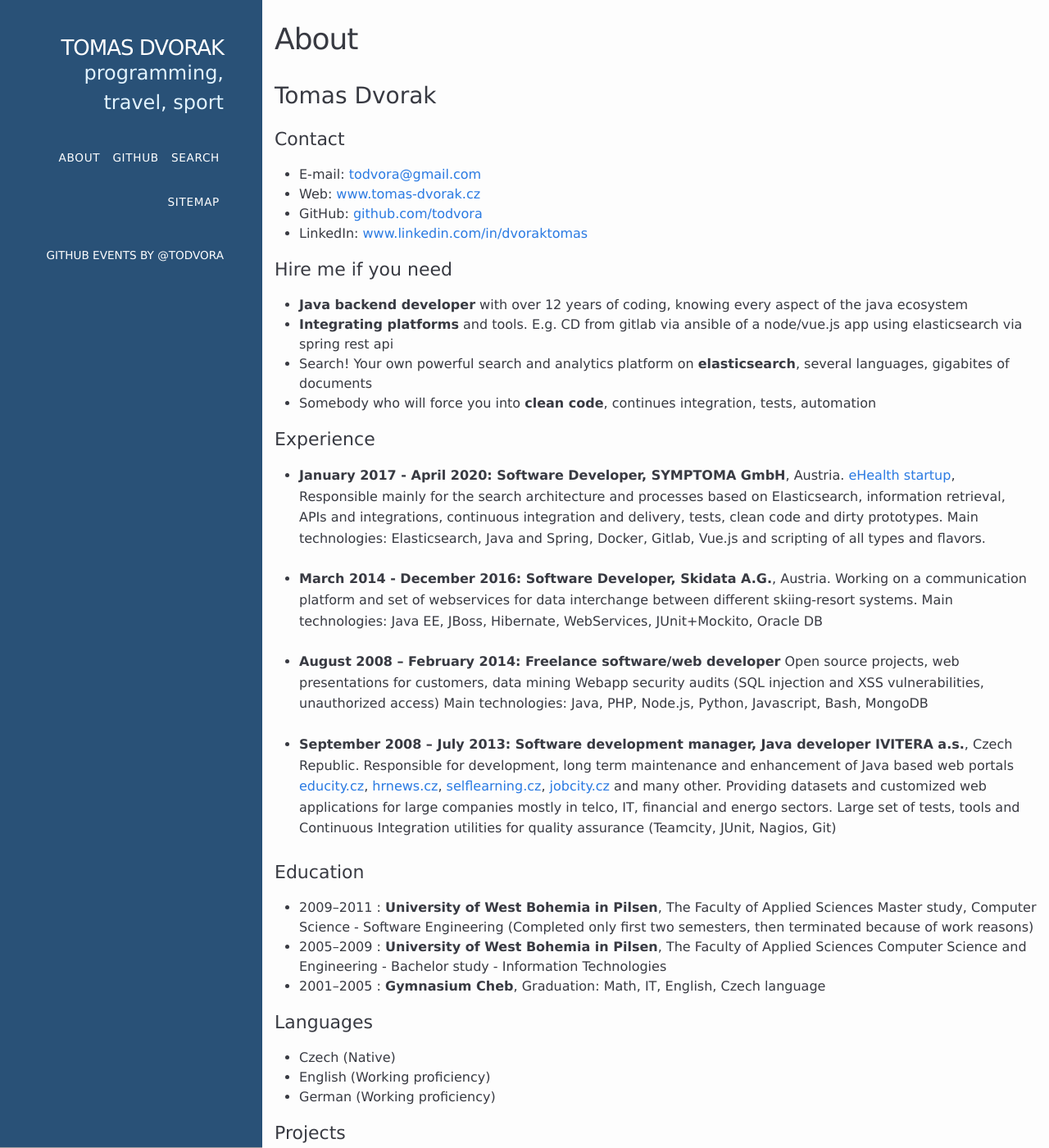
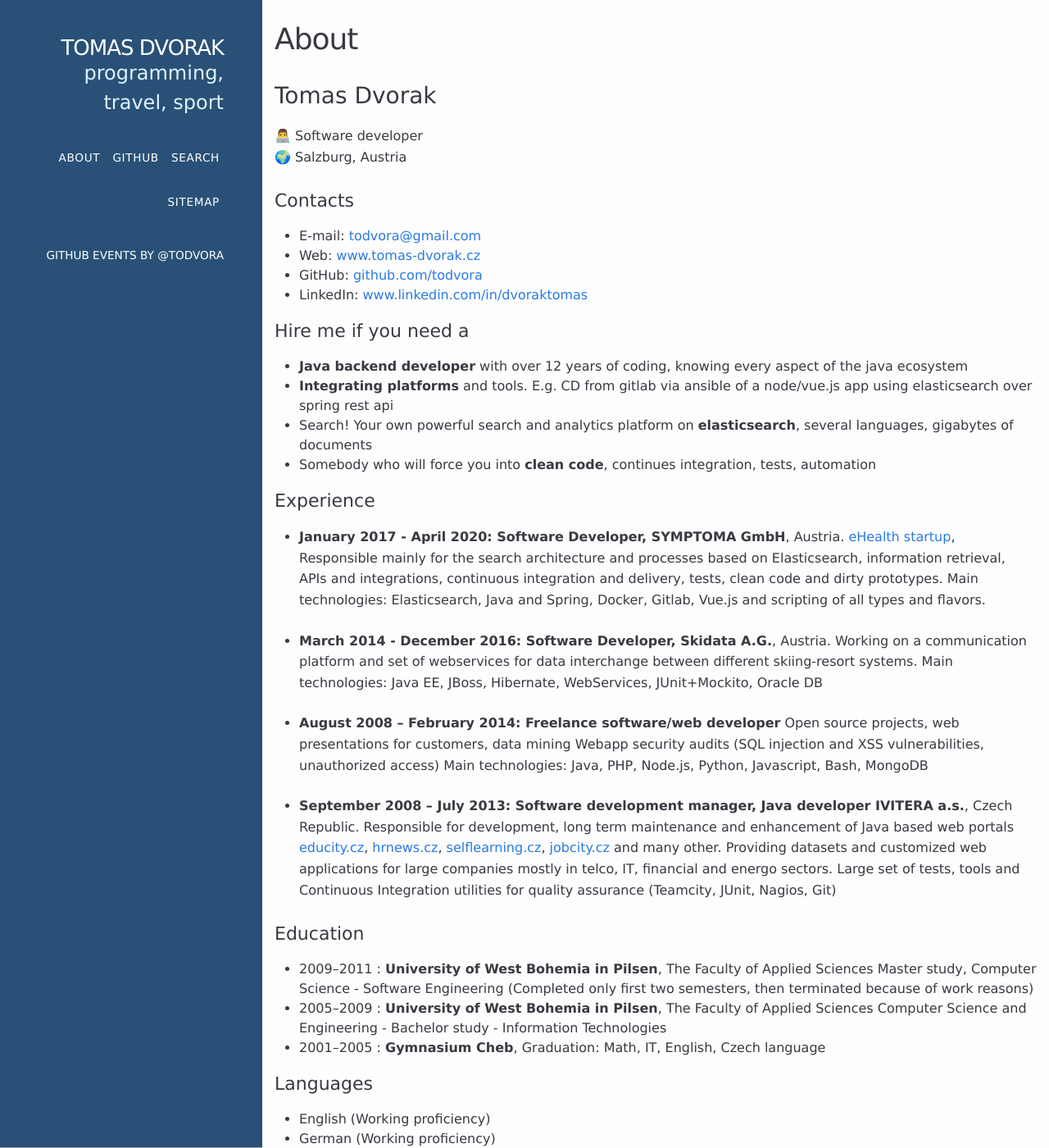
Before and after one commit to todvora/todvora.github.io, a Jekyll site: the page built from about.md, in a window 1280 px wide and 1400 px high. Shown: the whole window at 82% size. Built offline with Jekyll 4.4.1, drawn with Linux system fonts in a browser that asks for light colours.

Commit message:
cv cleanup

```diff
--- a/about.md
+++ b/about.md
@@ -6,17 +6,20 @@
 
 ## Tomas Dvorak
 
-### Contact
+👨‍💻 Software developer
+🌍 Salzburg, Austria
+
+### Contacts
 - E-mail: [todvora@gmail.com](mailto:todvora@gmail.com)
 - Web: [www.tomas-dvorak.cz](http://www.tomas-dvorak.cz)
 - GitHub: [github.com/todvora](https://github.com/todvora)
 - LinkedIn: [www.linkedin.com/in/dvoraktomas](https://www.linkedin.com/in/dvoraktomas)
 
-### Hire me if you need
+### Hire me if you need a
 
 - **Java backend developer** with over 12 years of coding, knowing every aspect of the java ecosystem
-- **Integrating platforms** and tools. E.g. CD from gitlab via ansible of a node/vue.js app using elasticsearch via spring rest api
-- Search! Your own powerful search and analytics platform on **elasticsearch**, several languages, gigabites of documents
+- **Integrating platforms** and tools. E.g. CD from gitlab via ansible of a node/vue.js app using elasticsearch over spring rest api
+- Search! Your own powerful search and analytics platform on **elasticsearch**, several languages, gigabytes of documents
 - Somebody who will force you into **clean code**, continues integration, tests, automation
 
 ### Experience
@@ -48,9 +51,9 @@
   Graduation: Math, IT, English, Czech language
 
 ### Languages
-- Czech (Native)
 - English (Working proficiency)
 - German (Working proficiency)
+- Czech (Native)
 
 ### Projects
 - [Strava outliers, Tool for fixing GPX tracks](https://todvora.github.io/outliers/)
```
